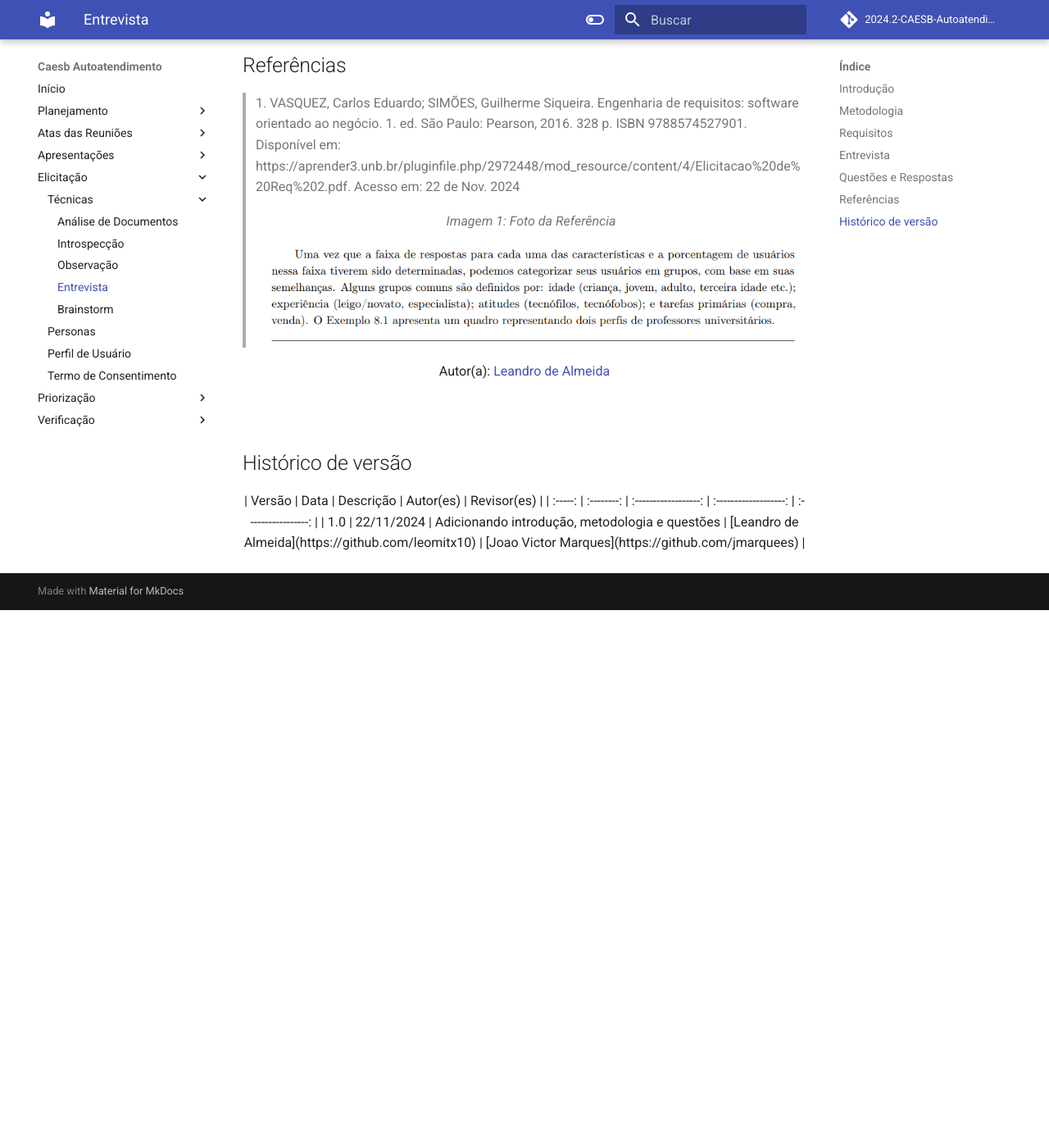
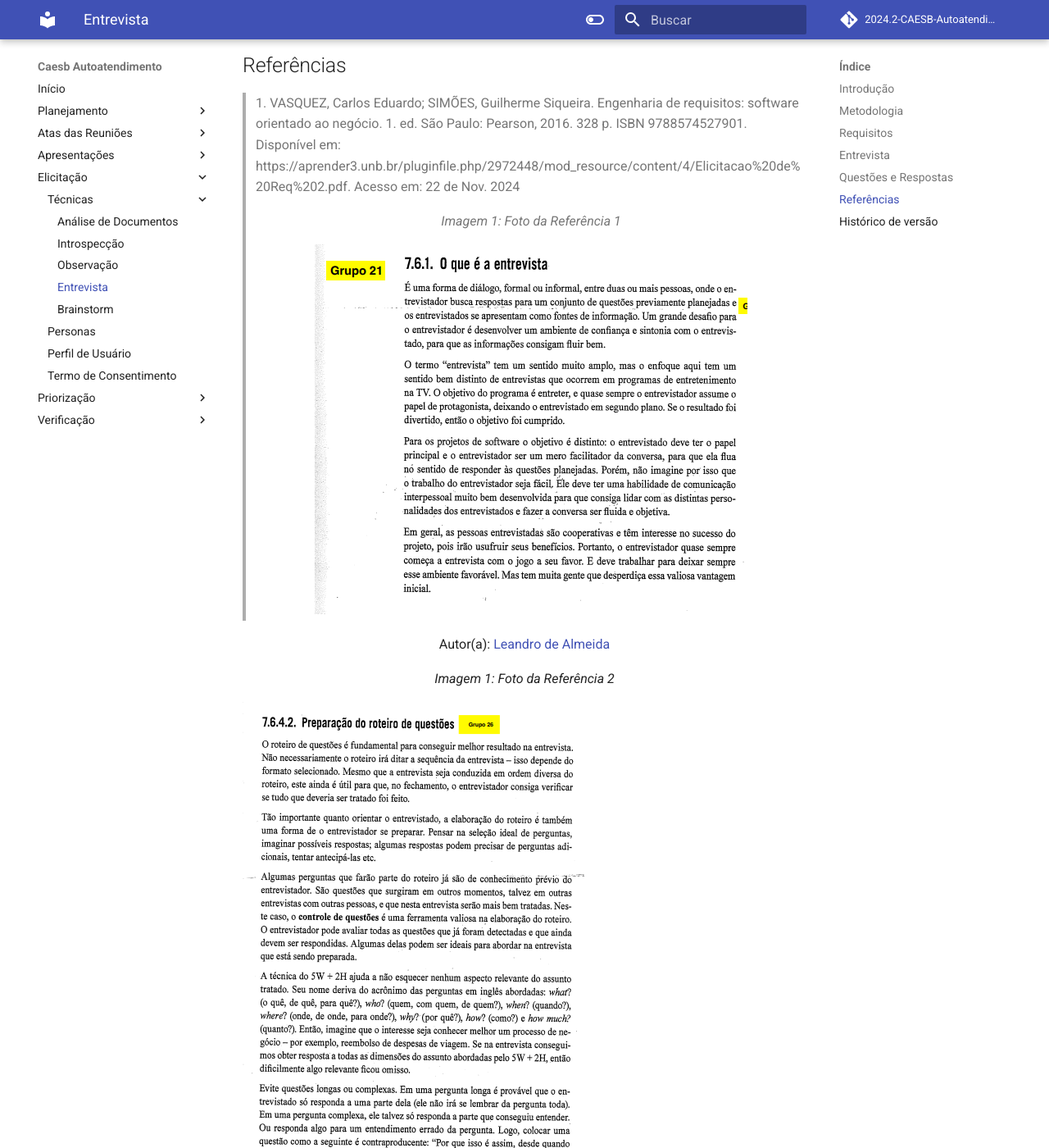
Before and after one commit to Requisitos-de-Software/2024.2-CAESB-Autoatendimento, an MkDocs documentation site: the page built from docs/elicitacao/tecnicas/entrevista.md, in a window 1280 px wide and 1400 px high, scrolled down 4074 px. Shown: the whole window at 82% size. Built offline with MkDocs 1.6.1 and Material for MkDocs 9.7.7, drawn with Linux system fonts in a browser that asks for light colours; comment, search, counter and statistics services are not loaded; before the commit the page ends 4818 px from its top, so only the background shows below that.

Commit message:
add imagens referencia

```diff
--- a/docs/elicitacao/tecnicas/entrevista.md
+++ b/docs/elicitacao/tecnicas/entrevista.md
@@ -120,8 +120,11 @@ Resposta: Não.
 
 ## Referências
 
-> <p>1. VASQUEZ, Carlos Eduardo; SIMÕES, Guilherme Siqueira. Engenharia de requisitos: software orientado ao negócio. 1. ed. São Paulo: Pearson, 2016. 328 p. ISBN 9788574527901. Disponível em: https://aprender3.unb.br/pluginfile.php/2972448/mod_resource/content/4/Elicitacao%20de%20Req%202.pdf. Acesso em: 22 de Nov. 2024</p><center><figcaption>Imagem 1: Foto da Referência</figcaption></center>
-<img src = "https://github.com/Requisitos-de-Software/2024.2-CAESB-Autoatendimento/blob/main/docs/assets/referencia_veri_perfil_usuario.png?raw=true"></img>
+> <p>1. VASQUEZ, Carlos Eduardo; SIMÕES, Guilherme Siqueira. Engenharia de requisitos: software orientado ao negócio. 1. ed. São Paulo: Pearson, 2016. 328 p. ISBN 9788574527901. Disponível em: https://aprender3.unb.br/pluginfile.php/2972448/mod_resource/content/4/Elicitacao%20de%20Req%202.pdf. Acesso em: 22 de Nov. 2024</p><center><figcaption>Imagem 1: Foto da Referência 1</figcaption>
+<img src = "https://github.com/Requisitos-de-Software/2024.2-CAESB-Autoatendimento/blob/main/docs/assets/ref_entre1.png?raw=true"></img>
+<center>Autor(a): <a href="https://github.com/leomitx10" target = "_blank">Leandro de Almeida</a></h6></center>
+<center><figcaption>Imagem 1: Foto da Referência 2</figcaption></center>
+<img src = "https://github.com/Requisitos-de-Software/2024.2-CAESB-Autoatendimento/blob/main/docs/assets/ref_entre2.png?raw=true"></img>
 <center>Autor(a): <a href="https://github.com/leomitx10" target = "_blank">Leandro de Almeida</a></h6></center>
 
 <br>
```
Also changed, not shown: docs/assets/ref_obs1.png (added), docs/assets/ref_obs2.png (added).
